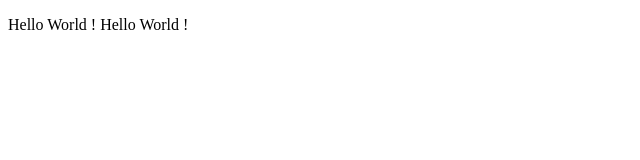
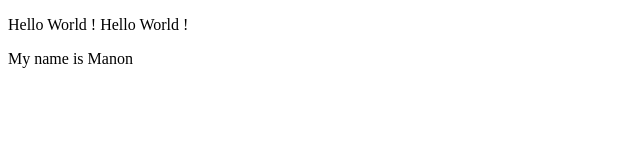
Before and after one commit to Manoncmrs/Manoncmrs.github.io, a plain HTML site: page index.html in a window 1280 px wide. Shown: the whole page, without its empty margins (0-640 px from the left). Drawn offline with Linux system fonts and the light colour scheme.

Commit message:
add name

```diff
--- a/index.html
+++ b/index.html
@@ -3,7 +3,9 @@
         <head>
           <title>Hello World</title>
         <head>
+
         <body>
           <p>Hello World ! Hello World !</p>
+          <P>My name is Manon</P>
         </body>
       </html>
```
